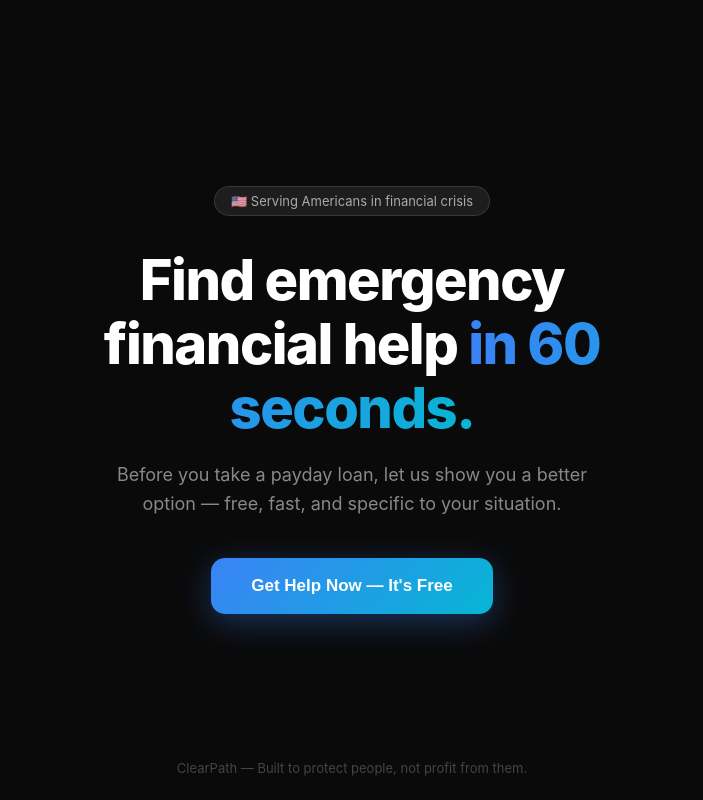
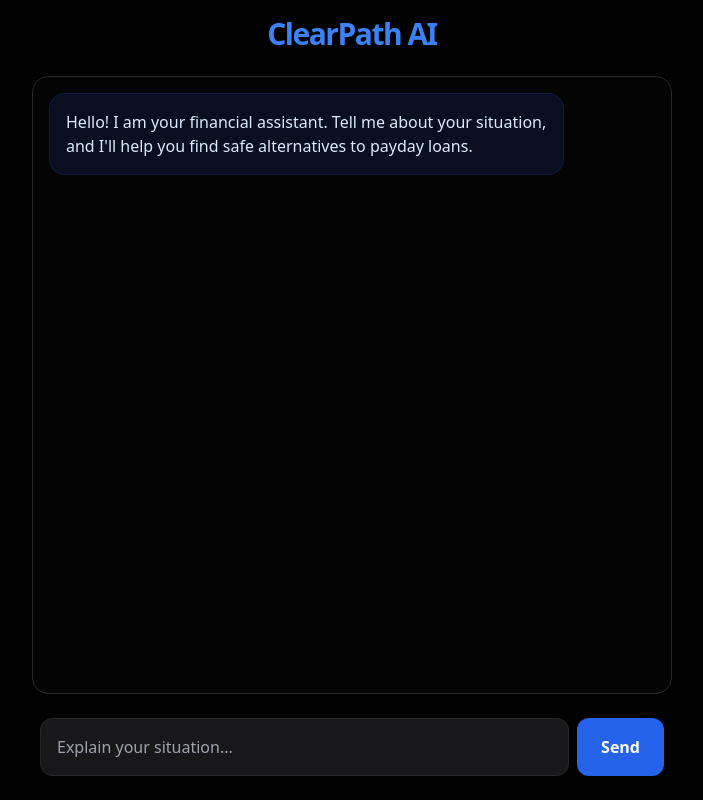
Before and after one commit to woocomers-hub/ClearPath, a plain HTML site: page index.html in a window 1280 px wide. Shown: the whole page, without its empty margins (288-991 px from the left). Drawn offline with nearby package versions, Linux system fonts and the light colour scheme.

Commit message:
Update index.html

```diff
--- a/index.html
+++ b/index.html
@@ -1,45 +1,59 @@
 <!DOCTYPE html>
 <html lang="en">
 <head>
-  <meta charset="UTF-8" />
-  <meta name="viewport" content="width=device-width, initial-scale=1.0"/>
-  <title>ClearPath — Emergency Financial Help</title>
-  <style>
-    * { margin: 0; padding: 0; box-sizing: border-box; }
-    body {
-      font-family: -apple-system, BlinkMacSystemFont, 'Segoe UI', sans-serif;
-      background: #0a0a0a; color: white; min-height: 100vh;
-      display: flex; flex-direction: column; align-items: center; justify-content: center; padding: 24px;
-    }
-    .badge {
-      background: rgba(255,255,255,0.08); border: 1px solid rgba(255,255,255,0.12);
-      border-radius: 50px; padding: 6px 16px; font-size: 13px; color: #aaa; margin-bottom: 32px;
-    }
-    h1 {
-      font-size: clamp(32px, 7vw, 56px); font-weight: 800; text-align: center;
-      line-height: 1.15; letter-spacing: -1.5px; max-width: 640px; margin-bottom: 20px;
-    }
-    h1 span {
-      background: linear-gradient(90deg, #3b82f6, #06b6d4);
-      -webkit-background-clip: text; -webkit-text-fill-color: transparent;
-    }
-    .subtitle {
-      font-size: 18px; color: #888; text-align: center; max-width: 480px; line-height: 1.6; margin-bottom: 40px;
-    }
-    .btn {
-      background: linear-gradient(135deg, #3b82f6, #06b6d4);
-      color: white; border: none; padding: 18px 40px; font-size: 17px; font-weight: 700;
-      border-radius: 14px; cursor: pointer; transition: 0.15s;
-      box-shadow: 0 8px 32px rgba(59,130,246,0.35);
-    }
-    .footer { position: absolute; bottom: 24px; font-size: 13px; color: #444; }
-  </style>
+    <meta charset="UTF-8">
+    <meta name="viewport" content="width=device-width, initial-scale=1.0">
+    <title>ClearPath AI</title>
+    <script src="https://cdn.tailwindcss.com"></script>
 </head>
-<body>
-  <div class="badge">🇺🇸 Serving Americans in financial crisis</div>
-  <h1>Find emergency financial help <span>in 60 seconds.</span></h1>
-  <p class="subtitle">Before you take a payday loan, let us show you a better option — free, fast, and specific to your situation.</p>
-  <button class="btn" onclick="alert('Starting the AI chat...')">Get Help Now — It's Free</button>
-  <div class="footer">ClearPath — Built to protect people, not profit from them.</div>
+<body class="bg-black text-white font-sans min-h-screen flex flex-col">
+    <div id="chat-container" class="max-w-2xl mx-auto w-full flex-1 flex flex-col p-4">
+        <h1 class="text-3xl font-black text-blue-500 mb-6 text-center tracking-tighter">ClearPath AI</h1>
+
+        <div id="messages" class="flex-1 overflow-y-auto space-y-4 mb-4 p-4 border border-zinc-800 rounded-2xl bg-zinc-950/50">
+            <div class="bg-blue-900/20 border border-blue-900/30 p-4 rounded-2xl text-blue-100 max-w-[85%]">
+                Hello! I am your financial assistant. Tell me about your situation, and I'll help you find safe alternatives to payday loans.
+            </div>
+        </div>
+
+        <div class="flex gap-2 bg-black p-2 sticky bottom-0">
+            <input id="user-input" type="text" placeholder="Explain your situation..." class="flex-1 bg-zinc-900 border border-zinc-800 p-4 rounded-xl focus:outline-none focus:border-blue-500 text-white">
+            <button onclick="send()" class="bg-blue-600 px-6 py-4 rounded-xl font-bold hover:bg-blue-500 transition-all">Send</button>
+        </div>
+    </div>
+
+    <script>
+        async function send() {
+            const input = document.getElementById('user-input');
+            const msgDiv = document.getElementById('messages');
+            const message = input.value.trim();
+            if(!message) return;
+
+            // User Message
+            msgDiv.innerHTML += <div class="bg-zinc-800 p-4 rounded-2xl text-white ml-auto max-w-[85%]">${message}</div>;
+            input.value = '';
+            msgDiv.scrollTop = msgDiv.scrollHeight;
+
+            // Loading
+            const loadingId = 'loading-' + Date.now();
+            msgDiv.innerHTML += <div id="${loadingId}" class="text-zinc-500 text-sm animate-pulse ml-2">ClearPath is thinking...</div>;
+
+            try {
+                const res = await fetch('/api/chat', {
+                    method: 'POST',
+                    headers: {'Content-Type': 'application/json'},
+                    body: JSON.stringify({ message: message })
+                });
+                const data = await res.json();
+                document.getElementById(loadingId).remove();
+
+                // AI Response
+                msgDiv.innerHTML += <div class="bg-blue-900/20 border border-blue-900/30 p-4 rounded-2xl text-blue-100 max-w-[85%]">${data.reply}</div>;
+                msgDiv.scrollTop = msgDiv.scrollHeight;
+            } catch (e) {
+                document.getElementById(loadingId).innerText = "Connection error. Please check your Vercel settings.";
+            }
+        }
+    </script>
 </body>
 </html>
```
